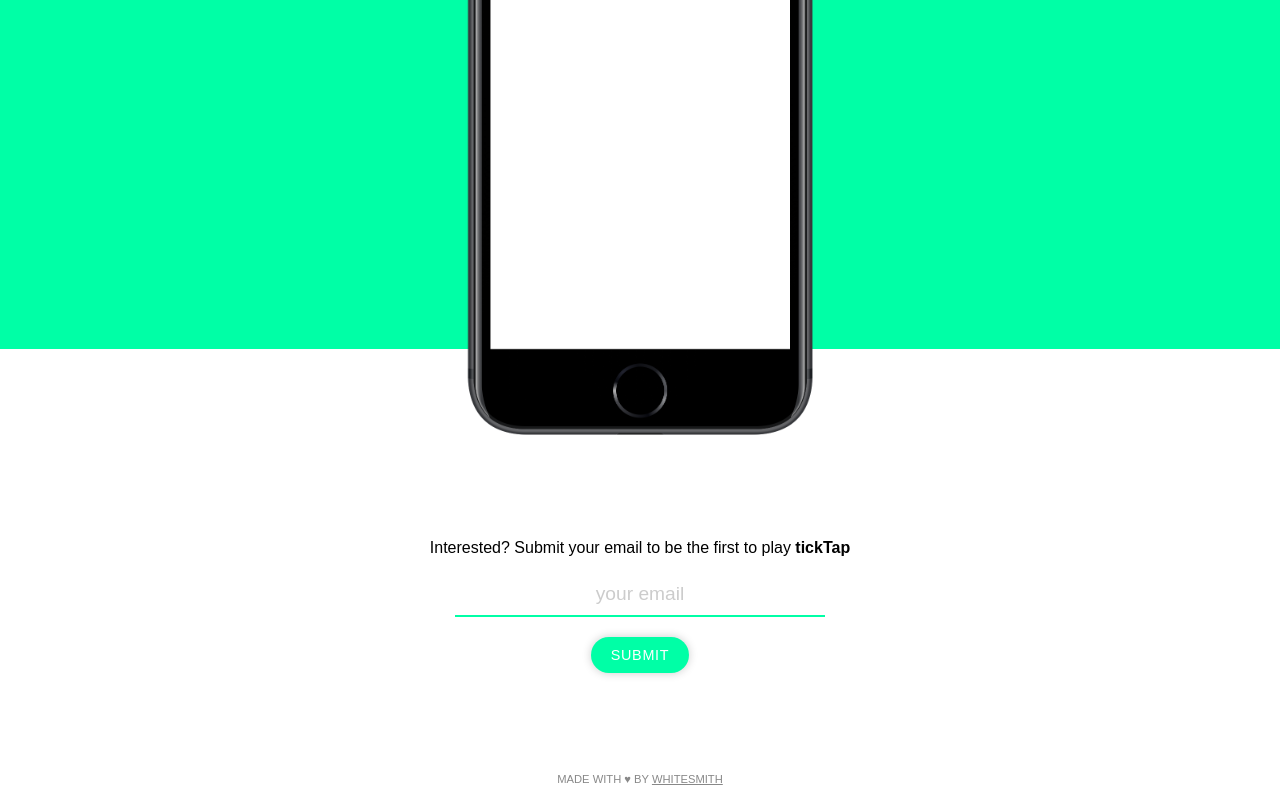
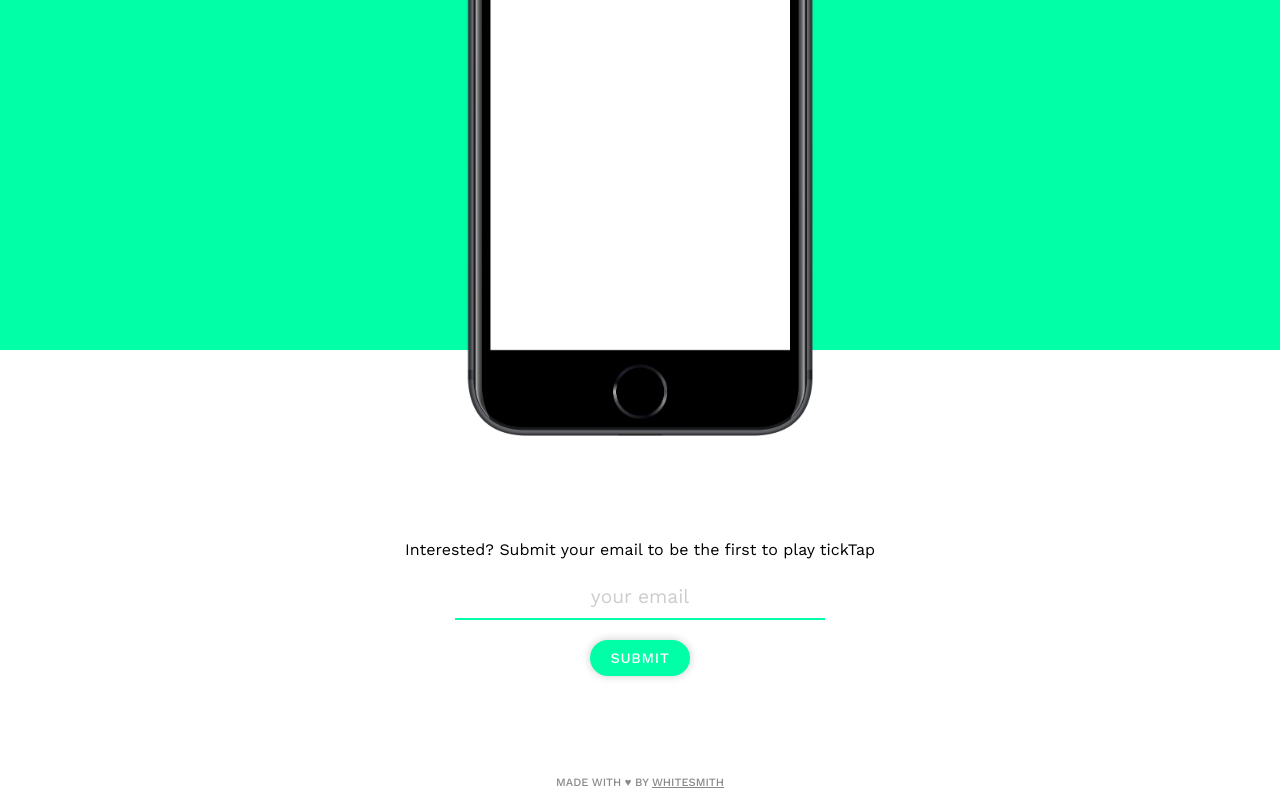
Before and after one commit to teresalazar13/tickTap-MVP, a website: page index.html in a window 1280 px wide. Shown: the part 766-1566 px from the top of the page. Drawn offline with nearby package versions, Linux system fonts and the light colour scheme.

Commit message:
hotfix: font load

```diff
--- a/index.html
+++ b/index.html
@@ -17,6 +17,7 @@
     ga('send', 'pageview');
     </script>
     <!-- End Google Analytics -->
+    <link href="https://fonts.googleapis.com/css?family=Work+Sans:400,500" rel="stylesheet">
   </head>
 
   <body>
--- a/styles/styles.css
+++ b/styles/styles.css
@@ -1,23 +1,6 @@
-@font-face{
-  font-family: 'HKGrotesk-Light';
-  src: url('../assets/fonts/HKGrotesk-Light.otf') format('otf');
-  font-weight: lighter;
-}
-
-@font-face{
-  font-family: 'HKGrotesk-Regular';
-  src: url('../assets/fonts/HKGrotesk-Regular.otf') format('otf');
-  font-weight: normal;
-}
-
-@font-face{
-  font-family: 'HKGrotesk-SemiBold';
-  src: url('../assets/fonts/HKGrotesk-SemiBold.otf') format('otf');
-  font-weight: bold;
-}
-
 *{
-  font-family: 'HKGrotesk-Regular', sans-serif;
+  font-family: 'Work Sans', sans-serif;
+  font-weight: 400;
   text-align: center;
 }
 
@@ -31,7 +14,7 @@ header {
 
 .title {
   text-align: center;
-  font-family: 'HKGrotesk-SemiBold', sans-serif;
+  font-weight: 500;
   letter-spacing: -0.02em;
   font-size: 5em;
   margin-top: 0;
@@ -44,7 +27,7 @@ header {
 
 .subtitle--small {
   font-size: 0.9em;
-  font-family: 'HKGrotesk-SemiBold', sans-serif;
+  font-weight: 500;
   letter-spacing: 0.05em;
 }
 
@@ -154,7 +137,7 @@ header {
 
 .cta-form__submit {
   cursor: pointer;
-  font-family: 'HKGrotesk-SemiBold', sans-serif;
+  font-weight: 500;
   font-size: 0.9em;
   letter-spacing: 0.05em;
   box-shadow: 0 0 10px 0 rgba(0,0,0,0.2);
@@ -175,11 +158,11 @@ header {
 .footer__text{
   color: #888;
   text-transform: uppercase;
-  font-family: 'HKGrotesk-SemiBold', sans-serif;
+  font-weight: 500;
   font-size: 0.7em;
 }
 
 .footer__text a{
-  font-family: 'HKGrotesk-SemiBold', sans-serif;
+  font-weight: 500;
   color: inherit;
 }
```
Also changed, not shown: assets/fonts/HKGrotesk-Bold.otf (deleted), assets/fonts/HKGrotesk-Light.otf (deleted), assets/fonts/HKGrotesk-Regular.otf (deleted), assets/fonts/HKGrotesk-SemiBold.otf (deleted).
